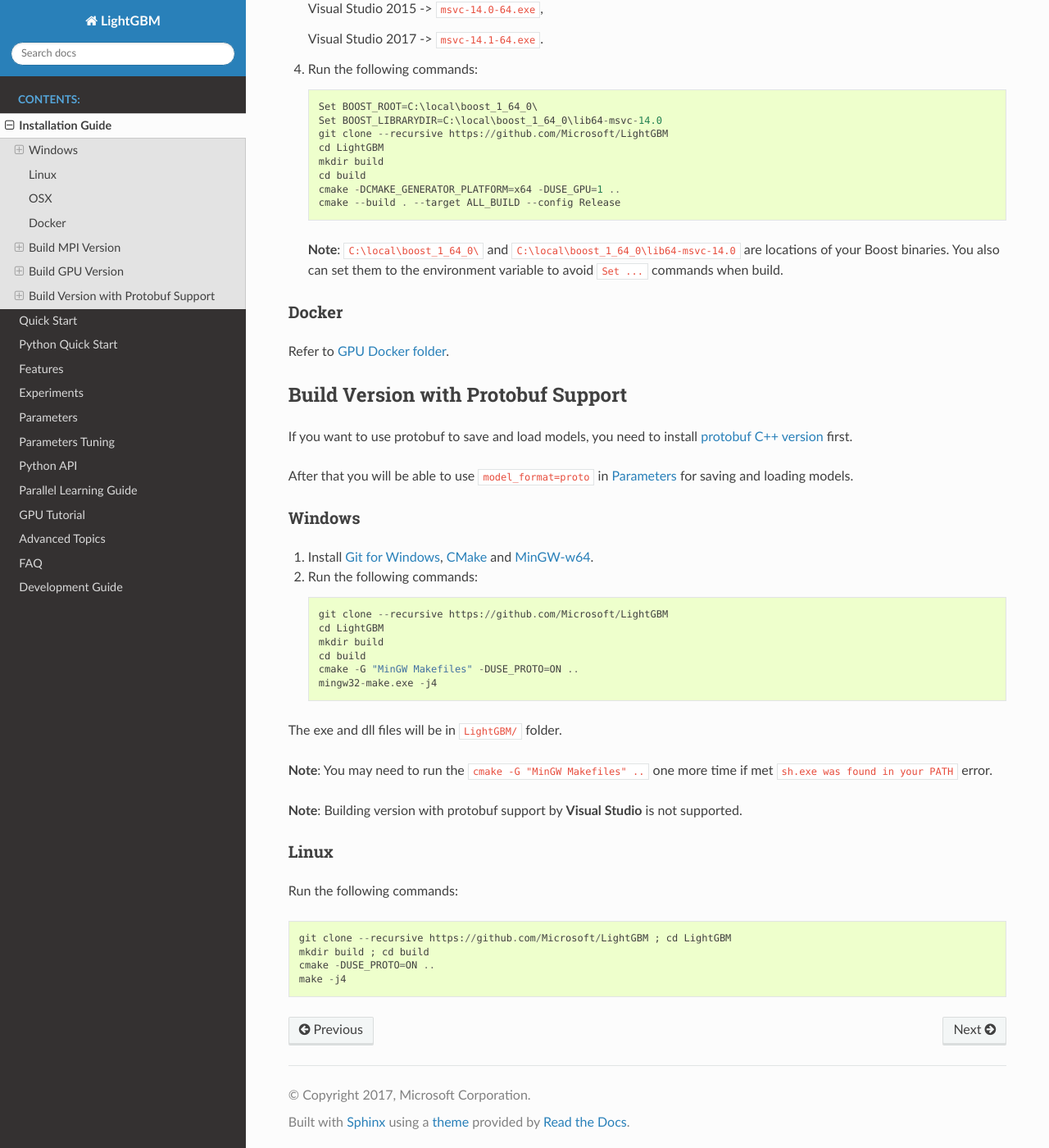
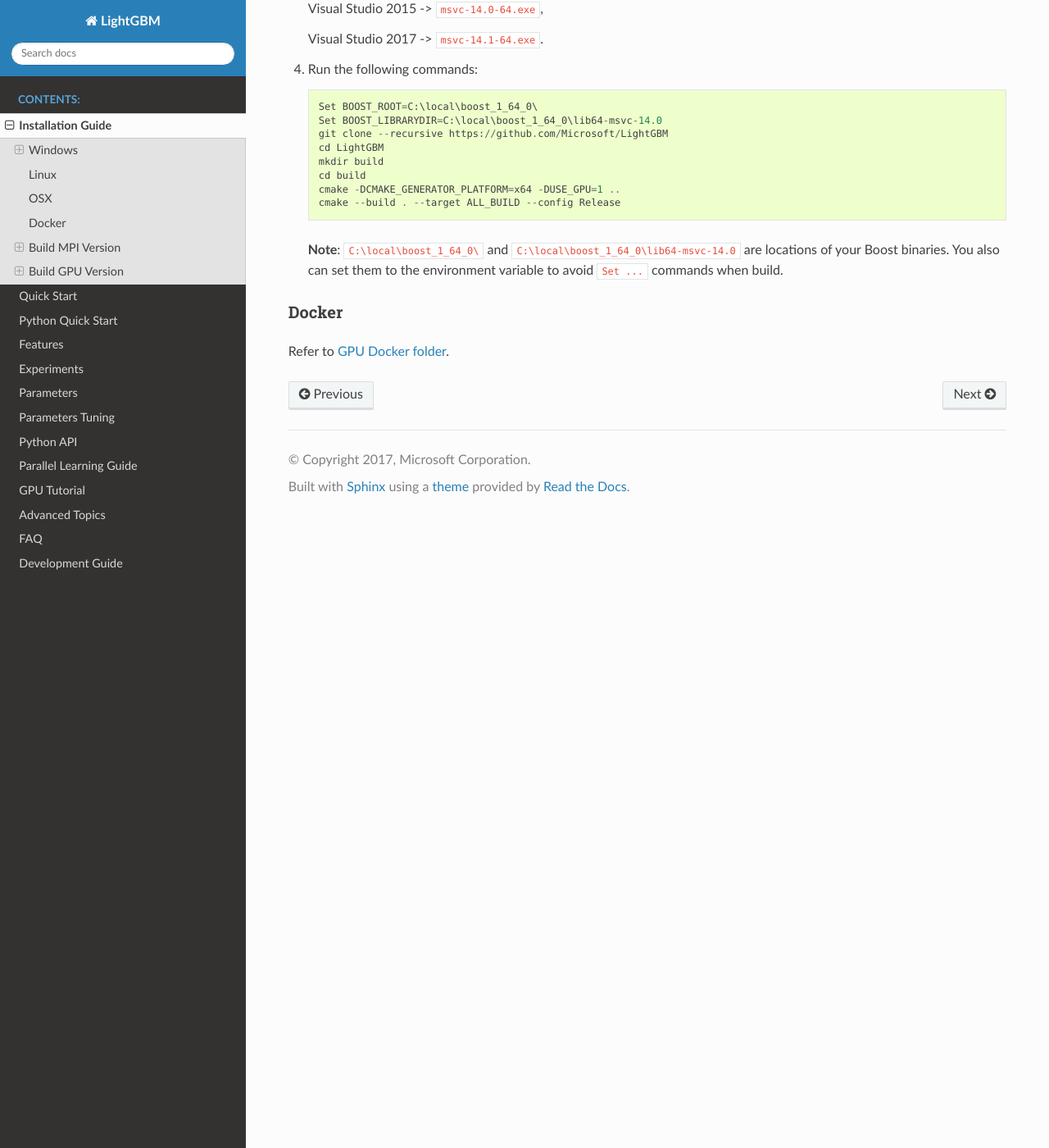
Before and after one commit to microsoft/LightGBM, a Sphinx documentation site: the page built from docs/Installation-Guide.rst, in a window 1280 px wide and 1400 px high, scrolled down 5086 px. Shown: the whole window at 82% size. Built offline with Sphinx 7.4.7 and the Read the Docs theme 2.0.0, drawn with Linux system fonts in a browser that asks for light colours.

Commit message:
reverted proto

```diff
--- a/docs/Installation-Guide.rst
+++ b/docs/Installation-Guide.rst
@@ -274,47 +274,6 @@ Docker
 
 Refer to `GPU Docker folder <https://github.com/Microsoft/LightGBM/tree/master/docker/gpu>`__.
 
-Build Version with Protobuf Support
-~~~~~~~~~~~~~~~~~~~~~~~~~~~~~~~~~~~
-
-If you want to use protobuf to save and load models, you need to install `protobuf C++ version <https://github.com/google/protobuf/blob/master/src/README.md>`__ first.
-
-After that you will be able to use ``model_format=proto`` in `Parameters <./Parameters.rst#io-parameters>`__ for saving and loading models.
-
-Windows
-^^^^^^^
-
-1. Install `Git for Windows`_, `CMake`_ and `MinGW-w64`_.
-
-2. Run the following commands:
-
-   .. code::
-
-     git clone --recursive https://github.com/Microsoft/LightGBM
-     cd LightGBM
-     mkdir build
-     cd build
-     cmake -G "MinGW Makefiles" -DUSE_PROTO=ON ..
-     mingw32-make.exe -j4
-
-The exe and dll files will be in ``LightGBM/`` folder.
-
-**Note**: You may need to run the ``cmake -G "MinGW Makefiles" ..`` one more time if met ``sh.exe was found in your PATH`` error.
-
-**Note**: Building version with protobuf support by **Visual Studio** is not supported.
-
-Linux
-^^^^^
-
-Run the following commands:
-
-.. code::
-
-  git clone --recursive https://github.com/Microsoft/LightGBM ; cd LightGBM
-  mkdir build ; cd build
-  cmake -DUSE_PROTO=ON ..
-  make -j4
-
 .. _Python-package: https://github.com/Microsoft/LightGBM/tree/master/python-package
 
 .. _R-package: https://github.com/Microsoft/LightGBM/tree/master/R-package
--- a/docs/Parameters.rst
+++ b/docs/Parameters.rst
@@ -328,7 +328,7 @@ IO Parameters
 
    -  **Note**: loading with multiple formats is not supported
 
-   -  **Note**: to use ``proto`` you need to `build version with protobuf support <./Installation-Guide.rst#build-version-with-protobuf-support>`__
+   -  **Note**: to use this parameter you need to `build version with Protobuf Support <./Installation-Guide.rst#protobuf-support>`__
 
 -  ``pre_partition``, default=\ ``false``, type=bool, alias=\ ``is_pre_partition``
 
```
Also changed, not shown: python-package/README.rst, 3 other files.
